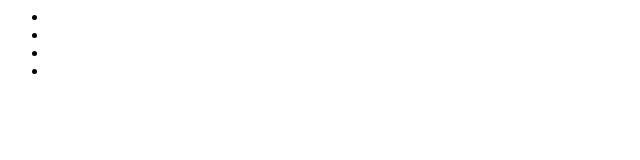
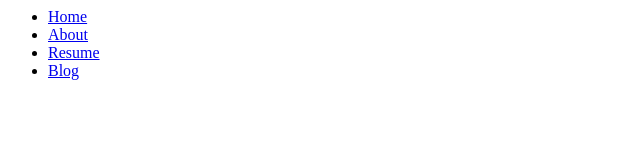
Before and after one commit to vasanth24/vasanth24.github.io, a plain HTML site: page index.html in a window 1280 px wide. Shown: the whole page, without its empty margins (0-640 px from the left). Drawn offline with Linux system fonts and the light colour scheme.

Commit message:
Update index.html
fixed the href syntax

```diff
--- a/index.html
+++ b/index.html
@@ -6,10 +6,10 @@
 
 <body>
 <nav><ul>
-  <li><a href="/"?Home</li>
-  <li><a href="about"?About</li>
-  <li><a href="resume"?Resume</li>
-  <li><a href="blog"?Blog</li>
+  <li><a href="/">Home</li>
+  <li><a href="about">About</li>
+  <li><a href="resume">Resume</li>
+  <li><a href="blog">Blog</li>
   </ul>
 
 </html>
```
